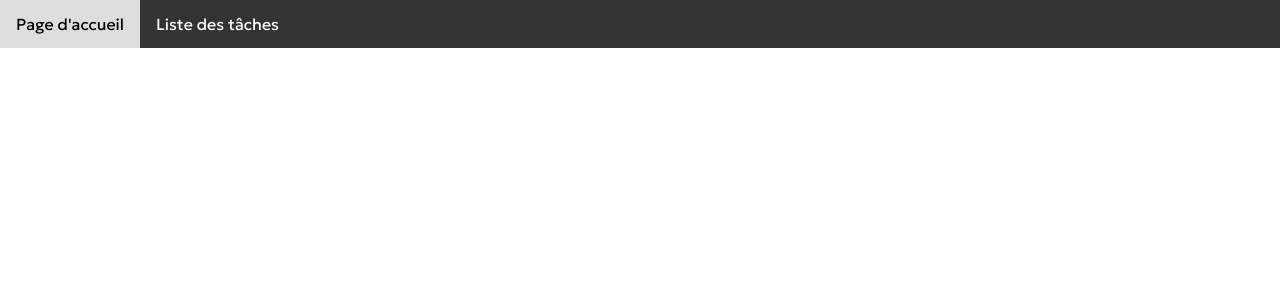
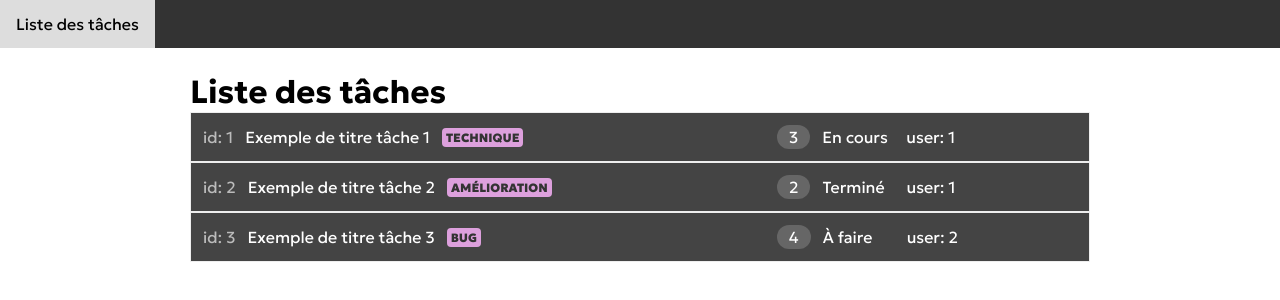
Before and after one commit to delaportePL/angular-gestion-taches, an Angular app in the folder front-angular/: page / in a window 1280 px wide. Shown: the top 300 px of the page. Built offline with nearby package versions, Linux system fonts and the light colour scheme.

Commit message:
Corrige le routing

```diff
--- a/front-angular/src/app/app.component.html
+++ b/front-angular/src/app/app.component.html
@@ -1,10 +1,7 @@
+<nav>
+  <ul>
+    <li><a routerLink="/" routerLinkActive="active" ariaCurrentWhenActive="page">Liste des tâches</a></li>
+  </ul>
+</nav>
 
-  <nav>
-    <ul>
-      <li><a routerLink="/" routerLinkActive="active" ariaCurrentWhenActive="page">Page d'accueil</a></li>
-      <li><a routerLink="/liste-taches" routerLinkActive="active" ariaCurrentWhenActive="page">Liste des tâches</a></li>
-    </ul>
-  </nav>
-
-  <router-outlet>
-  </router-outlet>
+<router-outlet></router-outlet>
--- a/front-angular/src/app/features/task-details/task-details.component.html
+++ b/front-angular/src/app/features/task-details/task-details.component.html
@@ -1 +1,2 @@
 <p>task-details works!</p>
+<h1>DETAIL</h1>
```
Also changed, not shown: front-angular/src/app/app-routing.module.ts (+7 -4 lines).
